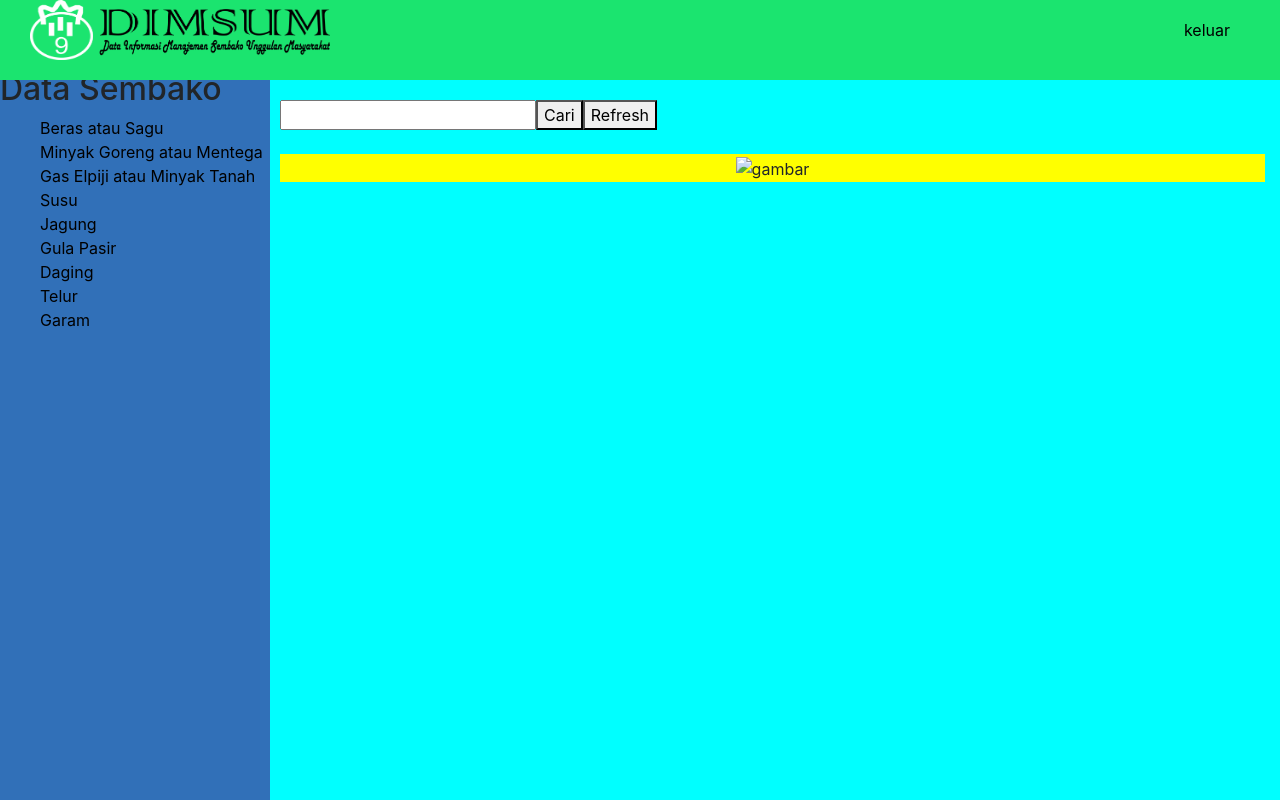
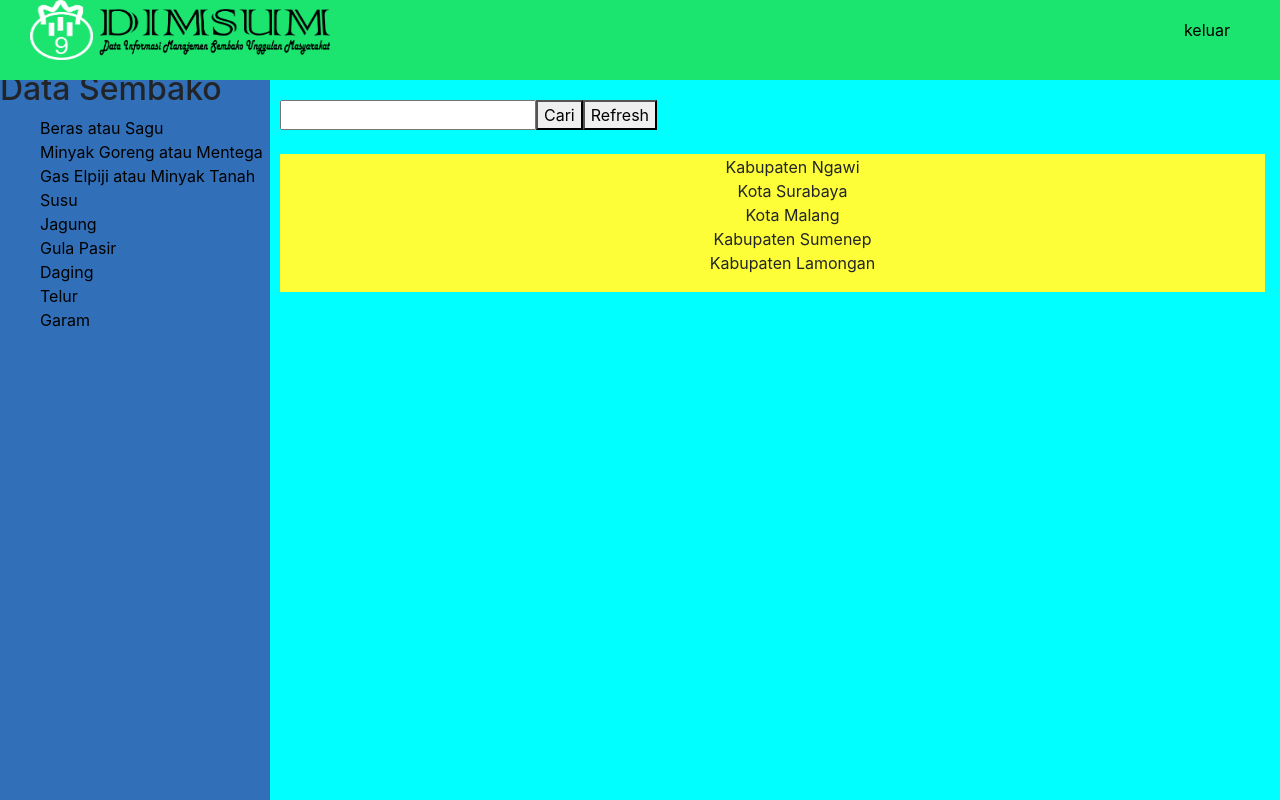
Before and after one commit to 19Ars/DIMSUMku, a website: page FP UTS/website/distribusi1.html in a window 1280 px wide. Drawn offline with nearby package versions, Linux system fonts and the light colour scheme.

Commit message:
Tambahkan

```diff
--- a/FP UTS/website/distribusi1.css
+++ b/FP UTS/website/distribusi1.css
@@ -54,7 +54,7 @@ body {
 }
 
 .tabel {
-    background-color: yellow;
+    background-color: rgb(253, 253, 56);
     align-items: center;
     text-align: center;
     width: 100%;
--- a/FP UTS/website/distribusi1.html
+++ b/FP UTS/website/distribusi1.html
@@ -47,7 +47,14 @@
     <table class="tabel">
         <tr>
             <td>
-                <img src="logo.png" alt="gambar" width="60%">
+                <ul>
+                    <li>Kabupaten Ngawi</li>
+                    <li>Kota Surabaya</li>
+                    <li>Kota Malang</li>
+                    <li>Kabupaten Sumenep</li>
+                    <li>Kabupaten Lamongan</li>
+
+                </ul>
             </td>
         </tr>
     </table>
```
